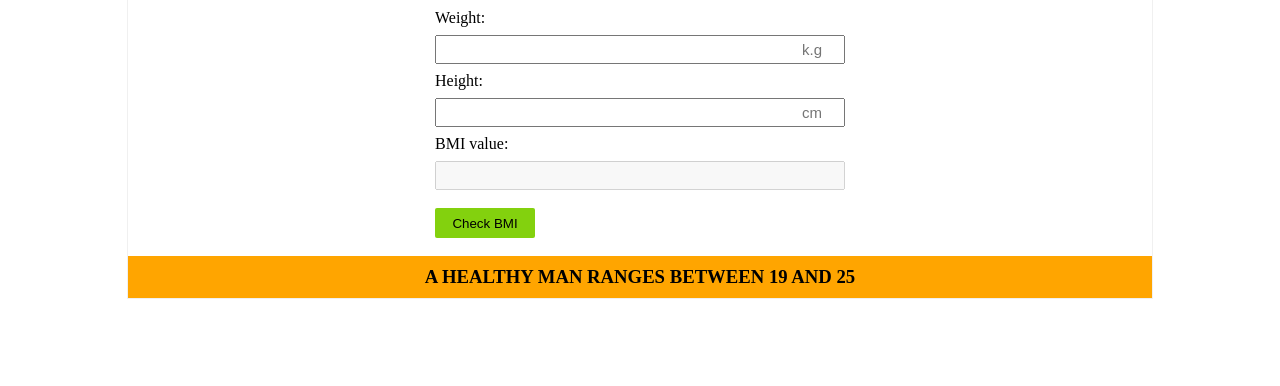
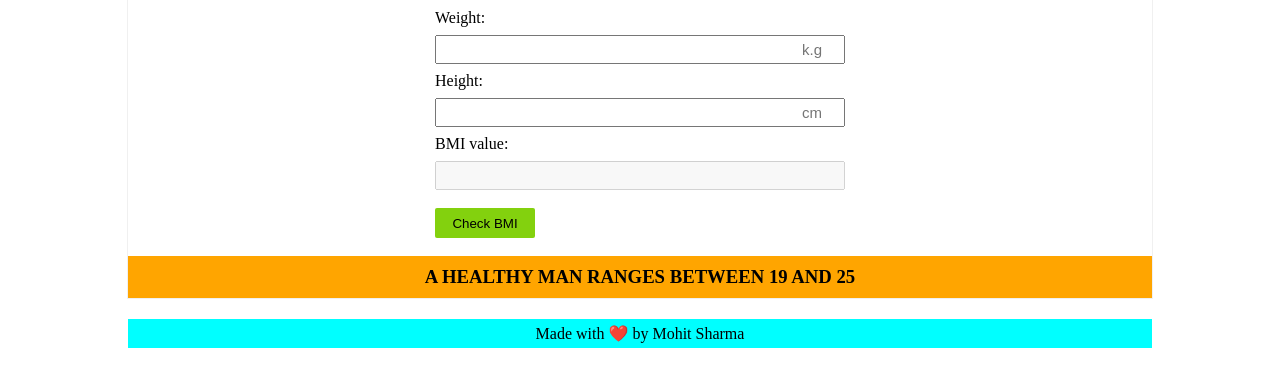
Before and after one commit to Web-MohitSharma/BMI-Calculator, a plain HTML site: page index.html in a window 1280 px wide. Shown: the part 54-440 px from the top of the page. Drawn offline with Linux system fonts and the light colour scheme.

Commit message:
Add footer Line

```diff
--- a/index.html
+++ b/index.html
@@ -76,6 +76,16 @@
         span{
             margin-top: 300px;
         }
+        .name-footer{
+            display: flex;
+            justify-content: center;
+            align-items: center;
+            background-color: aqua;
+            width: 80%;
+            margin: auto;
+            margin-top: 20px;
+            padding: 5px 0px;
+        }
     </style>
 </head>
 <body>
@@ -98,6 +108,9 @@
             <h3>A HEALTHY MAN RANGES BETWEEN 19 AND 25</h3>
         </div>
     </div>
+    <div class="name-footer">
+        <p>Made with ❤️ by <span>Mohit Sharma</span></p>
+    </div>
     <script>
         function myfun(){
             var wei = document.getElementById("Weight").value;
```
